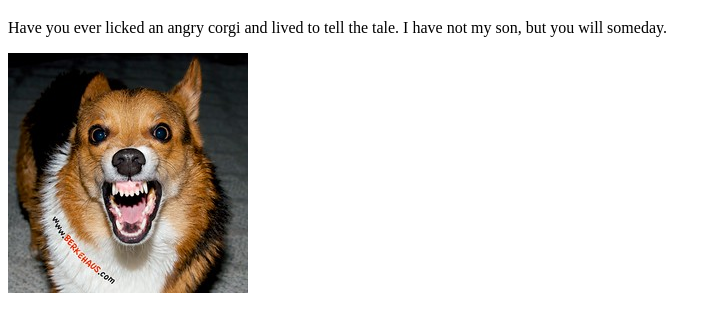
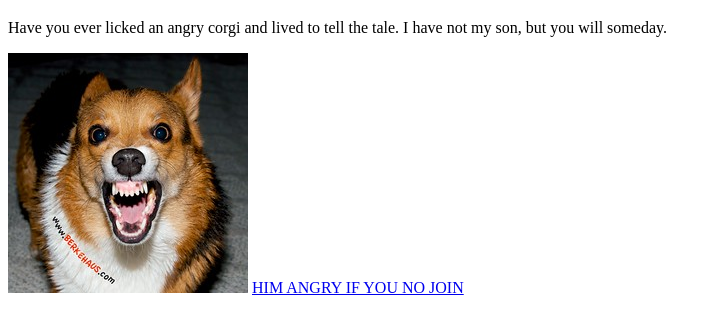
Before and after one commit to jake-abed/jakeabedportfolio, a plain HTML site: page testpage.html in a window 1280 px wide. Shown: the part 61-392 px from the top of the page, without its empty margins (0-721 px from the left). Drawn offline with Linux system fonts and the light colour scheme.

Commit message:
Update testpage.html

```diff
--- a/testpage.html
+++ b/testpage.html
@@ -8,5 +8,6 @@
 	<h1>Wen Corgiz Attack, We All Cry</h1>
 	<p>Have you ever licked an angry corgi and lived to tell the tale. I have not my son, but you will someday.</p>
 	<img src="img/angrycorgi.jpg">
+	<a href="https://discord.gg/7C7rxpb">HIM ANGRY IF YOU NO JOIN</a>
 </body>
 </html>
```
